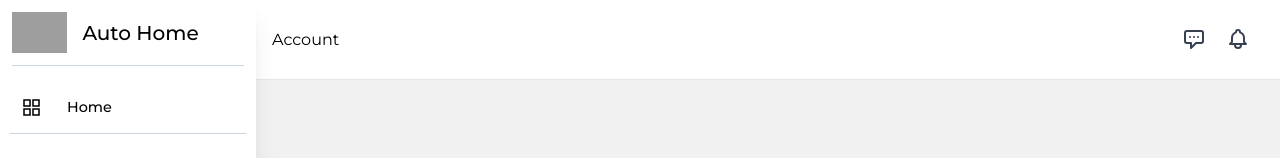
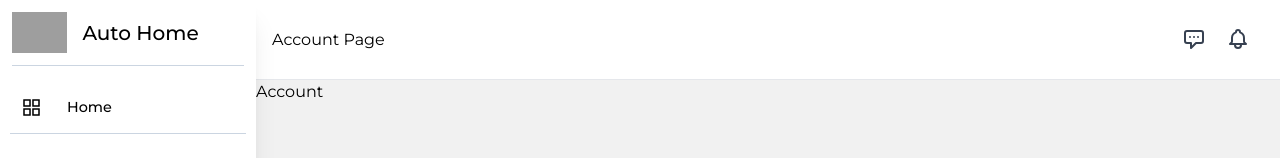
Before and after one commit to jasonchriscodes/Home-Automation-Manager, a React (Create React App) app in the folder frontend/: page /account in a window 1280 px wide. Shown: the top 158 px of the page. Built offline with nearby package versions, Linux system fonts and the light colour scheme; grey boxes are pictures that could not be loaded.

Commit message:
chore: add pages based on current path

```diff
--- /dev/null
+++ b/frontend/src/constants/index.js
@@ -0,0 +1,8 @@
+export const NAVBAR_TEXTS = [
+  { page: "/", text: "Home Page" },
+  { page: "/analytics", text: "Analytics Page" },
+  { page: "/settings", text: "Settings Page" },
+  { page: "/helpandsupport", text: "Help and Support Page" },
+  { page: "/logout", text: "Logout Page" },
+  { page: "/account", text: "Account Page" },
+];
--- a/frontend/src/layouts/RootLayout.js
+++ b/frontend/src/layouts/RootLayout.js
@@ -1,12 +1,18 @@
 import Sidebar from "./sidebar";
 import Header from "./header";
+import Body from "./body";
+import { useLocation } from "react-router-dom";
+import { NAVBAR_TEXTS } from "./../constants";
 
 function RootLayout({ children }) {
+  const location = useLocation();
+  const title = NAVBAR_TEXTS.find((el) => el.page === location.pathname)?.text;
   return (
     <div className="flex">
       <Sidebar />
       <div className="flex-1">
-        <Header children={children} />
+        <Header title={title} />
+        <Body children={children} />
       </div>
     </div>
   );
--- /dev/null
+++ b/frontend/src/layouts/body/index.js
@@ -0,0 +1,7 @@
+import React from "react";
+
+const Body = ({ children }) => {
+  return <div>{children}</div>;
+};
+
+export default Body;
--- a/frontend/src/layouts/header/index.js
+++ b/frontend/src/layouts/header/index.js
@@ -7,10 +7,10 @@ import {
 import { Popover, Transition } from "@headlessui/react";
 import classNames from "classnames";
 
-const index = ({ children }) => {
+const index = ({ title }) => {
   return (
     <div className="bg-white h-20 px-4 flex justify-between items-center border-b border-gray-200">
-      <div className="max-w-5xl flex-1 mx-auto py-4">{children}</div>
+      <div className="max-w-5xl flex-1 mx-auto py-4">{title}</div>
       <div className="flex items-center gap-2 mr-2">
         <Popover className="relative">
           {({ open }) => (
```
